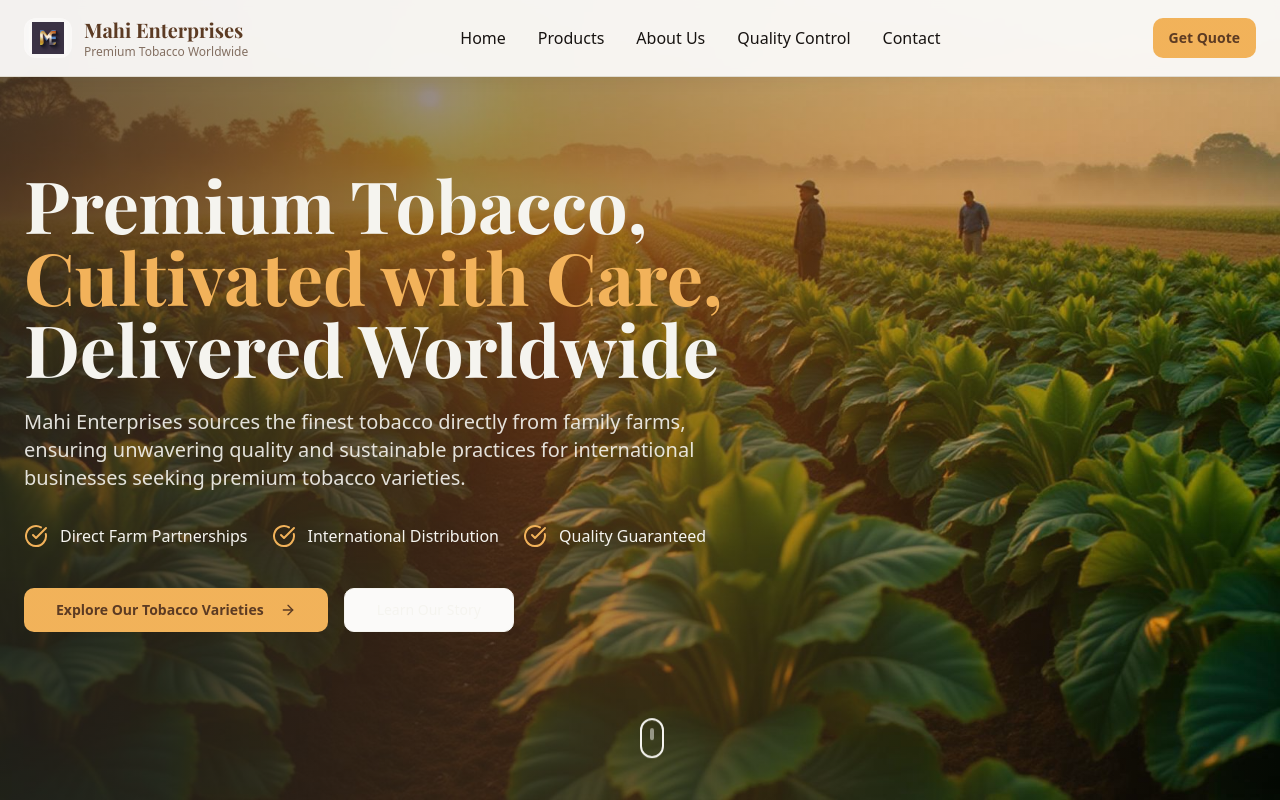
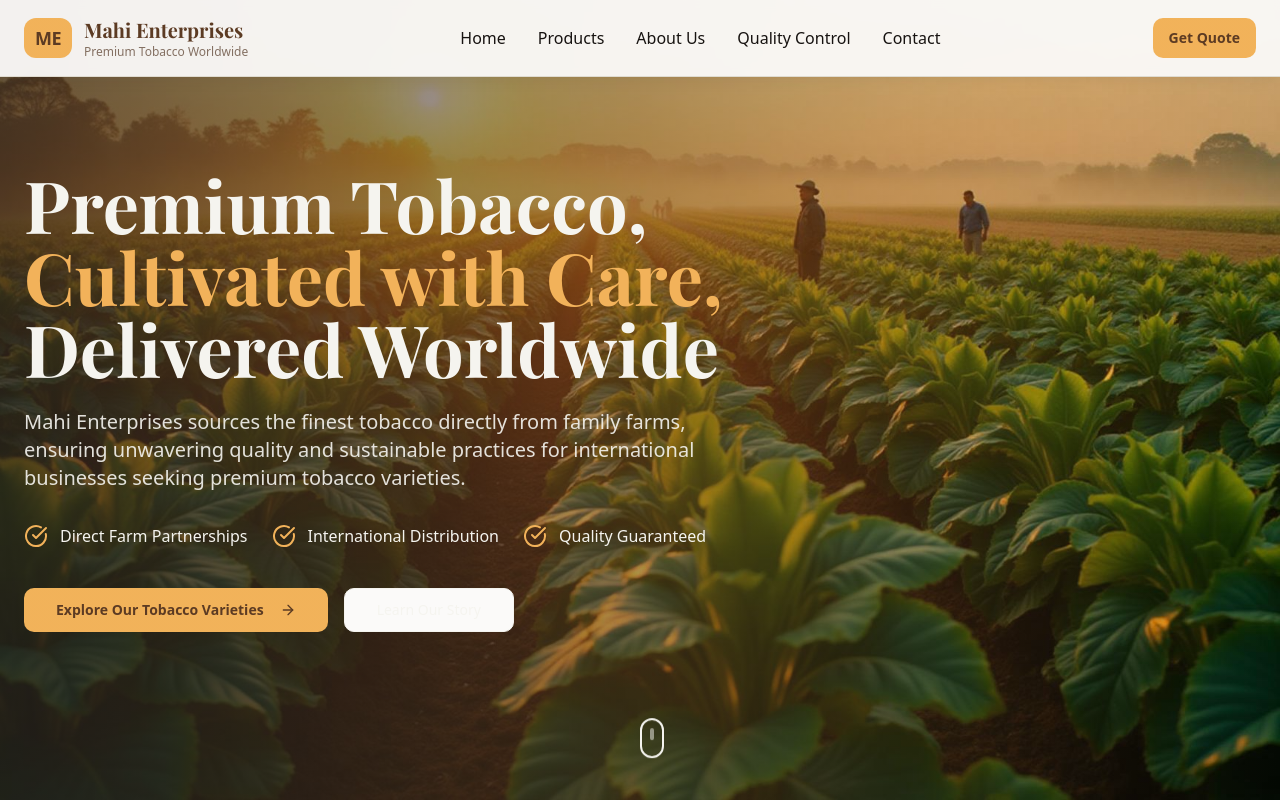
Before and after one commit to mahienterprisesmsr/mahi-tobacco-harvest, a React (Vite) app: page / in a window 1280 px wide. Shown: the top 800 px of the page. Built offline with nearby package versions, Linux system fonts and the light colour scheme.

Commit message:
Reverted to commit df773fe8455c2d83346808370a65aa9f742a9fe7

```diff
--- a/src/components/Header.tsx
+++ b/src/components/Header.tsx
@@ -1,7 +1,6 @@
 import { useState } from 'react';
 import { Menu, X } from 'lucide-react';
 import { Button } from '@/components/ui/button';
-import logo from '@/assets/mahi-logo.jpg';
 
 const Header = () => {
   const [isMenuOpen, setIsMenuOpen] = useState(false);
@@ -20,12 +19,8 @@ const Header = () => {
         <div className="flex items-center justify-between">
           {/* Logo */}
           <div className="flex items-center space-x-3">
-            <div className="w-12 h-10 rounded-lg overflow-hidden flex items-center justify-center bg-white/10 backdrop-blur-sm border border-white/20">
-              <img
-                src={logo}
-                alt="Mahi Enterprises Logo"
-                className="w-10 h-8 object-contain filter sepia-[0.3] hue-rotate-[15deg] saturate-[1.2] brightness-[0.9]"
-              />
+            <div className="w-12 h-10 bg-gradient-accent rounded-lg flex items-center justify-center">
+              <span className="text-primary font-bold text-lg tracking-tight">ME</span>
             </div>
             <div>
               <h1 className="text-xl font-heading font-bold text-primary">Mahi Enterprises</h1>
```
Also changed, not shown: src/assets/mahi-logo.jpg (deleted).
